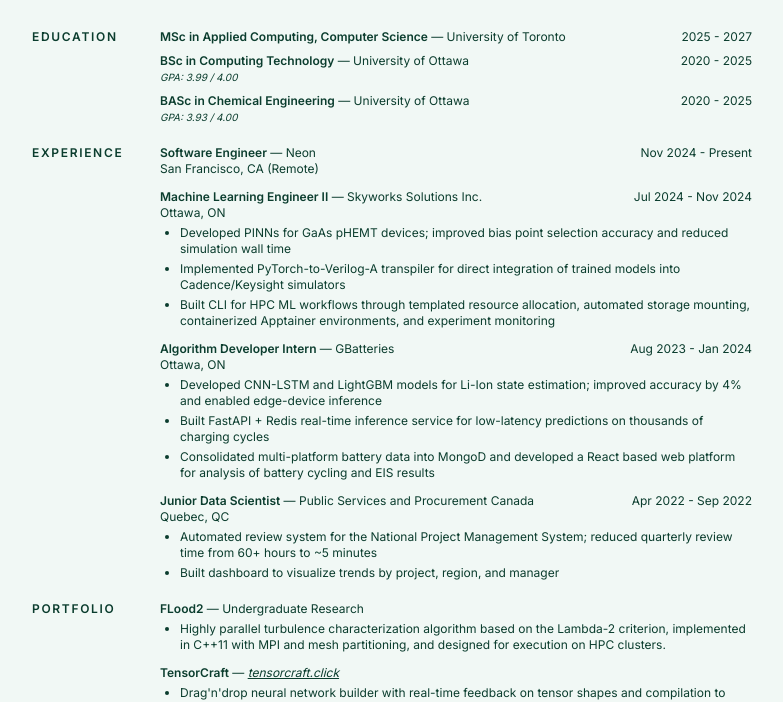
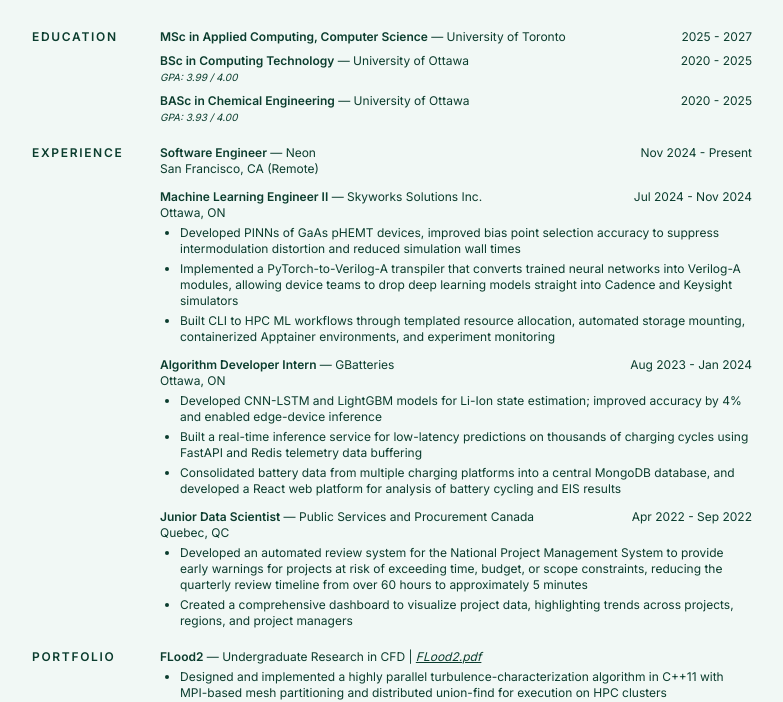
Before and after one commit to sam-harri/30secondCV, a plain HTML site: page index.html in a window 1280 px wide. Shown: the part 103-805 px from the top of the page, without its empty margins (248-1031 px from the left). Drawn offline with nearby package versions, Linux system fonts and the light colour scheme.

Commit message:
feat: updated experience wording and FLood2 bulletpoint + PDF

```diff
--- a/index.html
+++ b/index.html
@@ -9,14 +9,12 @@
   <meta name="author" content="Sam Harrison" />
   <meta name="robots" content="index, follow" />
 
-  <!-- Open Graph / Facebook -->
   <meta property="og:type" content="website" />
   <meta property="og:url" content="https://samharrison.ca/" />
   <meta property="og:title" content="Sam Harrison — Resume" />
   <meta property="og:description" content="Software Engineer at Neon/Databricks, MScAC student at University of Toronto." />
   <meta property="og:image" content="https://samharrison.ca/og-image.png" />
 
-  <!-- Twitter -->
   <meta property="twitter:card" content="summary_large_image" />
   <meta property="twitter:url" content="https://samharrison.ca/" />
   <meta property="twitter:title" content="Sam Harrison — Resume" />
@@ -118,9 +116,9 @@
           </div>
           <div class="text-xs">Ottawa, ON</div>
           <ul class="mt-1 list-disc pl-5 text-xs space-y-1">
-            <li>Developed PINNs for GaAs pHEMT devices; improved bias point selection accuracy and reduced simulation wall time</li>
-            <li>Implemented PyTorch-to-Verilog-A transpiler for direct integration of trained models into Cadence/Keysight simulators</li>
-            <li>Built CLI for HPC ML workflows through templated resource allocation, automated storage mounting, containerized Apptainer environments, and experiment monitoring</li>
+            <li>Developed PINNs of GaAs pHEMT devices, improved bias point selection accuracy to suppress intermodulation distortion and reduced simulation wall times</li>
+            <li>Implemented a PyTorch-to-Verilog-A transpiler that converts trained neural networks into Verilog-A modules, allowing device teams to drop deep learning models straight into Cadence and Keysight simulators</li>
+            <li>Built CLI to HPC ML workflows through templated resource allocation, automated storage mounting, containerized Apptainer environments, and experiment monitoring</li>
           </ul>
         </article>
 
@@ -132,8 +130,9 @@
           <div class="text-xs">Ottawa, ON</div>
           <ul class="mt-1 list-disc pl-5 text-xs space-y-1">
             <li>Developed CNN-LSTM and LightGBM models for Li-Ion state estimation; improved accuracy by 4% and enabled edge-device inference</li>
-            <li>Built FastAPI + Redis real-time inference service for low-latency predictions on thousands of charging cycles</li>
-            <li>Consolidated multi-platform battery data into MongoD and developed a React based web platform for analysis of battery cycling and EIS results</li>
+            <li>Built a real-time inference service for low-latency predictions on thousands of charging cycles using FastAPI and Redis telemetry data buffering</li>
+            <li>Consolidated battery data from multiple charging platforms into a central MongoDB database, and developed a React web platform for analysis of battery cycling and EIS results
+</li>
           </ul>
         </article>
 
@@ -144,8 +143,8 @@
           </div>
           <div class="text-xs">Quebec, QC</div>
           <ul class="mt-1 list-disc pl-5 text-xs space-y-1">
-            <li>Automated review system for the National Project Management System; reduced quarterly review time from 60+ hours to ~5 minutes</li>
-            <li>Built dashboard to visualize trends by project, region, and manager</li>
+            <li>Developed an automated review system for the National Project Management System to provide early warnings for projects at risk of exceeding time, budget, or scope constraints, reducing the quarterly review timeline from over 60 hours to approximately 5 minutes</li>
+            <li>Created a comprehensive dashboard to visualize project data, highlighting trends across projects, regions, and project managers</li>
           </ul>
         </article>
       </div>
@@ -157,14 +156,14 @@
       </div>
       <div>
         <article class="mt-1">
-          <div class="text-xs"><span class="font-semibold">FLood2</span> — Undergraduate Research</div>
+          <div class="text-xs"><span class="font-semibold">FLood2</span> — Undergraduate Research in CFD | <a href="https://samharrison.ca/FLood2.pdf" target="_blank" class="underline italic">FLood2.pdf</a></div>
           <ul class="mt-1 list-disc pl-5 text-xs space-y-1">
-            <li>Highly parallel turbulence characterization algorithm based on the Lambda-2 criterion, implemented in C++11 with MPI and mesh partitioning, and designed for execution on HPC clusters.</li>
+            <li>Designed and implemented a highly parallel turbulence-characterization algorithm in C++11 with MPI-based mesh partitioning and distributed union-find for execution on HPC clusters</li>
           </ul>
         </article>
 
         <article class="mt-3">
-          <div class="text-xs"><span class="font-semibold">TensorCraft</span> — <a href="https://tensorcraft.click" target="_blank" class="underline italic">tensorcraft.click</a></div>
+          <div class="text-xs"><span class="font-semibold">TensorCraft</span> | <a href="https://tensorcraft.click" target="_blank" class="underline italic">tensorcraft.click</a></div>
           <ul class="mt-1 list-disc pl-5 text-xs space-y-1">
             <li>Drag'n'drop neural network builder with real-time feedback on tensor shapes and compilation to PyTorch implementation</li>
           </ul>
```
Also changed, not shown: 1 other file.
